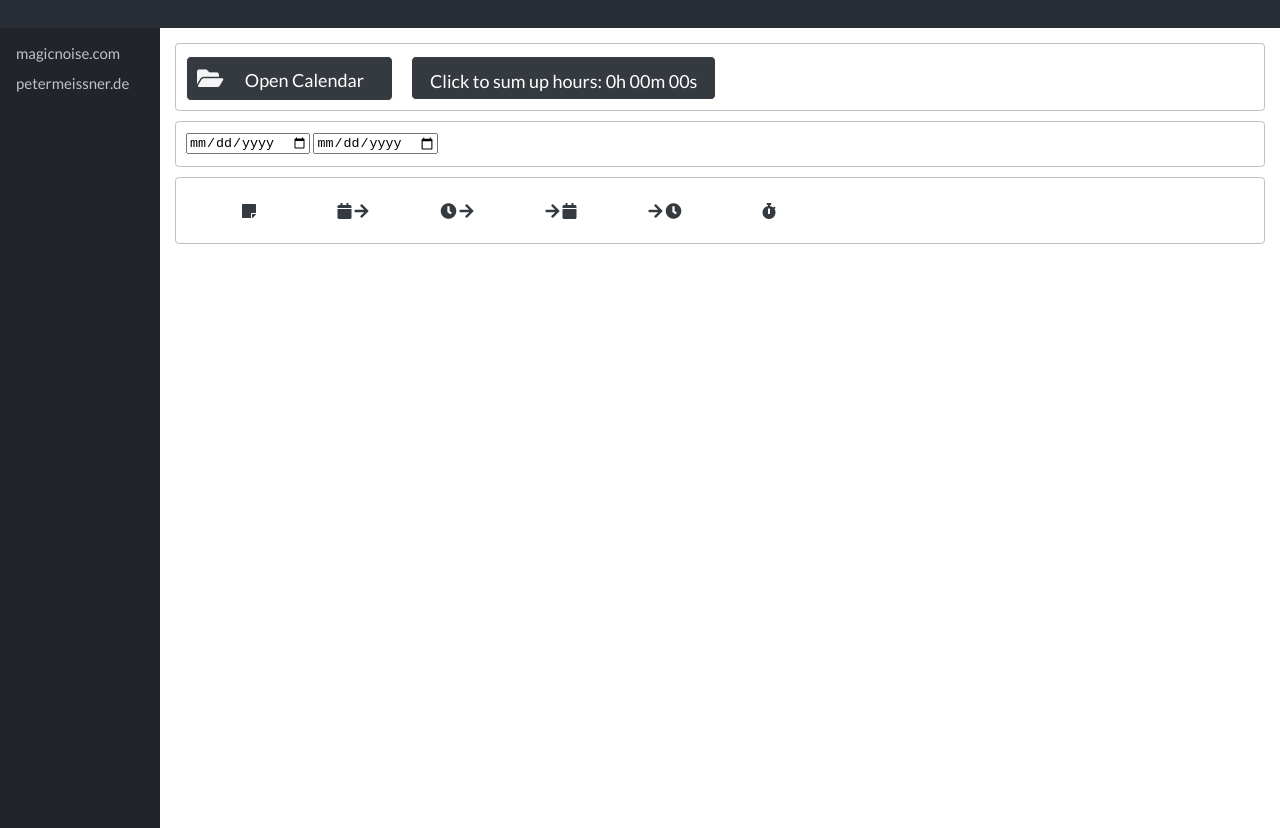
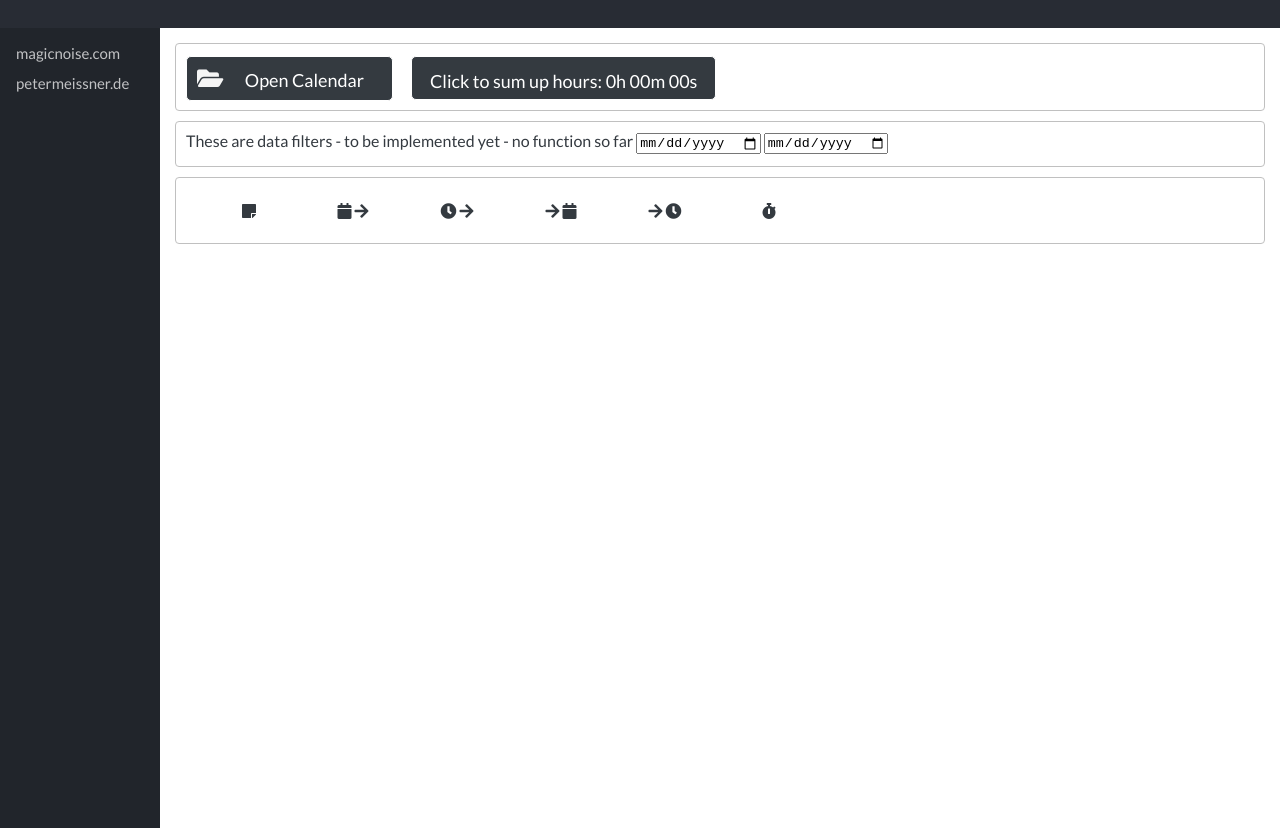
Before and after one commit to petermeissner/calendarstats, a plain HTML site: page index.html in a window 1280 px wide. Shown: the part 72-900 px from the top of the page. Drawn offline with Linux system fonts and the light colour scheme.

Commit message:
tbd message

```diff
--- a/index.html
+++ b/index.html
@@ -47,6 +47,7 @@
       </div>
 
       <div class="content-box">
+        These are data filters - to be implemented yet - no function so far
         <input type="date" id="from_date" name="From">
         <input type="date"   id="to_date" name="To">
       </div>
```
